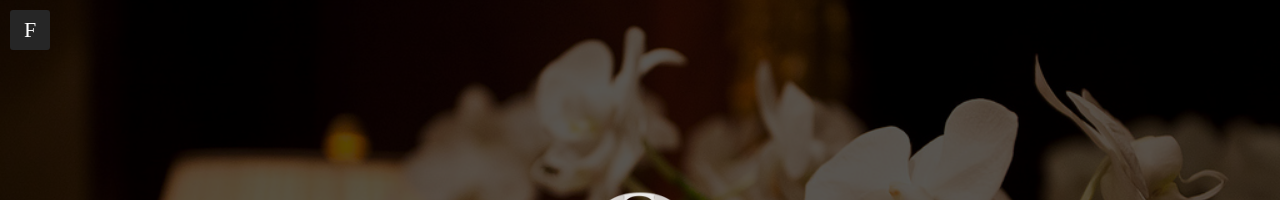
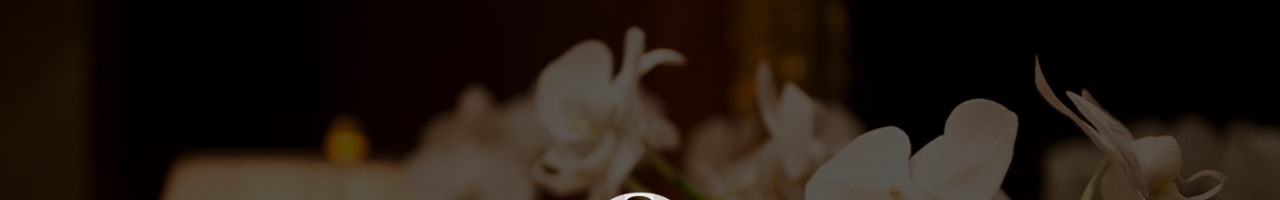
Before and after one commit to sparsetree/sparsetree.github.io, a Jekyll site: the page built from tags.html, in a window 1280 px wide. Shown: the top 200 px of the page. Built offline with Jekyll 4.4.1, drawn with Linux system fonts in a browser that asks for light colours; nearby versions of some CDN libraries.

Commit message:
Removed menu bar

```diff
--- a/_includes/header.html
+++ b/_includes/header.html
@@ -1,20 +1,5 @@
 <div id="fade"></div>
-<a id="slide" class="animated fade"></a>
-<aside id="sidebar">
-    <nav id="navigation">
-    <h2>MENU</h2>
-    <hr>
-{% for link in site.links %}
-            <li>{% if link.external %}
-                    <a href="{{ link.url }}">{{ link.title }}</a>
-                {% else %}
-                    <a href="{{ site.url }}{{ link.url }}">{{ link.title }}</a>
-                {% endif %} </li>
-{% endfor %}
-    </nav>
 
-
-</aside>
 {% if page.imagefeature %}<header id="masthead" class="blog-background overlay align-center align-middle animated from-bottom"  style="background-image: url({{ site.url }}/images/{{ page.imagefeature }})" itemscope itemtype="http://schema.org/Organization">{% if page.imagecredit %}<span class="image-credit">Photo Credit: <a href="{{ page.imagecreditlink }}" target="_blank">{{ page.imagecredit }}</a></span>{% endif %}
 {% else %}
 <header id="masthead" class="blog-background overlay align-center align-middle animated from-bottom"  style="background-image: url({{ site.url }}/images/{{ site.default_bg }})" itemscope itemtype="http://schema.org/Organization">
```
